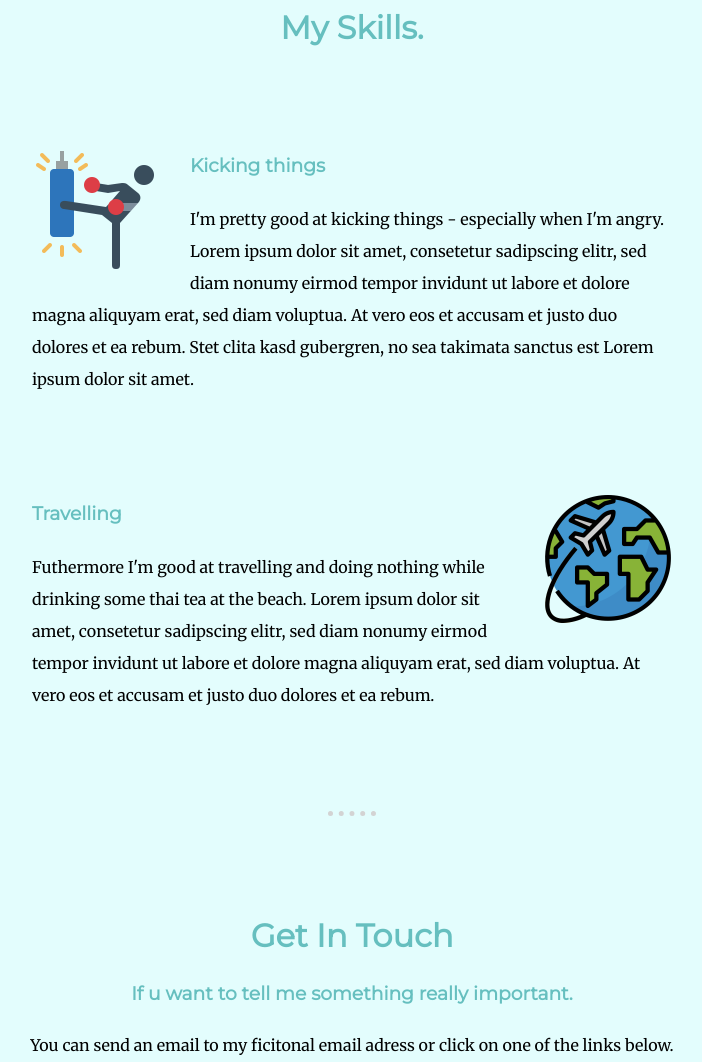
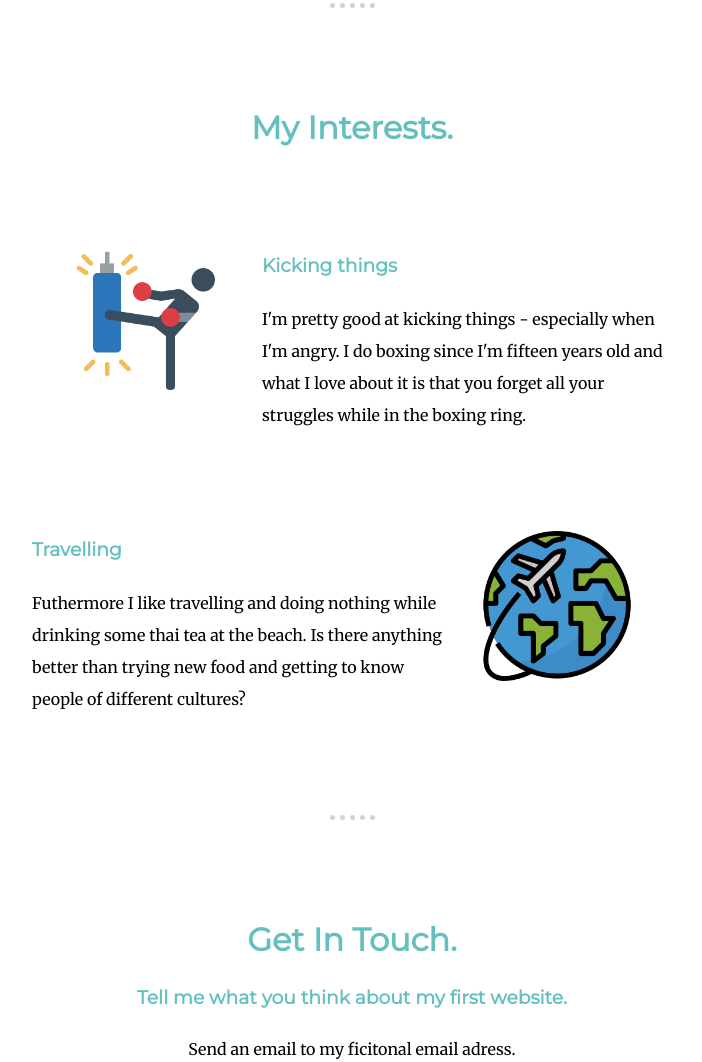
Before and after one commit to justin824/mysite, a plain HTML site: page index.html in a window 1280 px wide. Shown: the part 1235-2297 px from the top of the page, without its empty margins (288-990 px from the left). Drawn offline with Linux system fonts and the light colour scheme.

Commit message:
Add files via upload

```diff
--- a/css/styles.css
+++ b/css/styles.css
@@ -2,7 +2,7 @@ body {
     margin: 0;
     text-align: center;
     font-family: 'Merriweather', serif;
-    background-color: #e3fdfd
+    background-color: #ffffff
 }
 
 h1 {
@@ -29,7 +29,7 @@ hr {
     border-top-style: dotted;
     border-color: lightgray;
     border-width: 5px;
-    width: 48px;
+    width: 45px;
 }
 
 
@@ -38,7 +38,7 @@ hr {
     position: relative;
     padding-top: 150px;
     background-color: #cbf1f5;
-    height: 550px;
+    height: 650px;
 }
 
 .top-cloud {
@@ -56,7 +56,7 @@ hr {
 
 .bottom-cloud {
     position: absolute;
-    top: 450px;
+    bottom: min(35%, 300px);
     right: 65%;
     width: 150px;
     max-width: 30%;
@@ -73,11 +73,11 @@ hr {
 
 
 .middle-container {
-
+    margin: 100px auto;
 }
 
 .profile {
-    margin: 100px auto;
+    margin-bottom: 100px;
 }
 
 .bunny-img {
@@ -89,25 +89,25 @@ hr {
 }
 
 .skills {
-    margin-top: 100px;
+    margin: 100px auto;
 }
 
 .skill-row {
-    width: 50%;
+    width: max(250px, 50%);
     margin: 100px auto;
     text-align: left;
     line-height: 2;
 }
 
 .thai-img {
-    width: 20%;
+    width: max(150px, 20%);
     float: left;
-    margin-right: 30px;
+    margin: 0 40px 15px 40px;
 }
 .travel-img {
-    width: 20%;
+    width: max(150px, 20%);
     float: right;
-    margin-left: 30px;
+    margin: 0 40px 15px 40px;
 }
 
 .contact-me {
@@ -155,7 +155,7 @@ margin-top: 100px;
     font-family: 'Montserrat', sans-serif;
     text-decoration: none;
     color: #11999E;
-    margin: 0 25px;
+    margin: 0 15px;
 }
 
 .copyright {
@@ -166,5 +166,4 @@ margin-top: 100px;
 
 .flaticon {
     color: white;
-
 }
--- a/index.html
+++ b/index.html
@@ -27,24 +27,24 @@
             <hr>
 
             <div class="skills">
-              <h2>My Skills.</h2>
+              <h2>My Interests.</h2>
               <div class="skill-row">
                 <img class="thai-img" src="images/thai.png" alt="thai-img">
                 <h3>Kicking things</h3>
-                <p>I'm pretty good at kicking things - especially when I'm angry. Lorem ipsum dolor sit amet, consetetur sadipscing elitr, sed diam nonumy eirmod tempor invidunt ut labore et dolore magna aliquyam erat, sed diam voluptua. At vero eos et accusam et justo duo dolores et ea rebum. Stet clita kasd gubergren, no sea takimata sanctus est Lorem ipsum dolor sit amet.</p>
+                <p>I'm pretty good at kicking things - especially when I'm angry. I do boxing since I'm fifteen years old and what I love about it is that you forget all your struggles while in the boxing ring.</p>
               </div>
               <div class="skill-row">
                 <img class="travel-img" src="images/travel.png" alt="travel-img">
                 <h3>Travelling</h3>
-                <p>Futhermore I'm good at travelling and doing nothing while drinking some thai tea at the beach. Lorem ipsum dolor sit amet, consetetur sadipscing elitr, sed diam nonumy eirmod tempor invidunt ut labore et dolore magna aliquyam erat, sed diam voluptua. At vero eos et accusam et justo duo dolores et ea rebum.</p>
+                <p>Futhermore I like travelling and doing nothing while drinking some thai tea at the beach. Is there anything better than trying new food and getting to know people of different cultures?</p>
               </div>
             </div>
             <hr>
 
             <div class="contact-me">
-              <h2>Get In Touch</h2>
-              <h3>If u want to  tell me something really important.</h3>
-              <p class="contact-descr">You can send an email to my ficitonal email adress or click on one of the links below.</p>
+              <h2>Get In Touch.</h2>
+              <h3>Tell me what you think about my first website.</h3>
+              <p class="contact-descr">Send an email to my ficitonal email adress.</p>
               <a class="btn" href="mailto:justin@mail.com">CONTACT ME</a>
             </div>
           </div>
```
